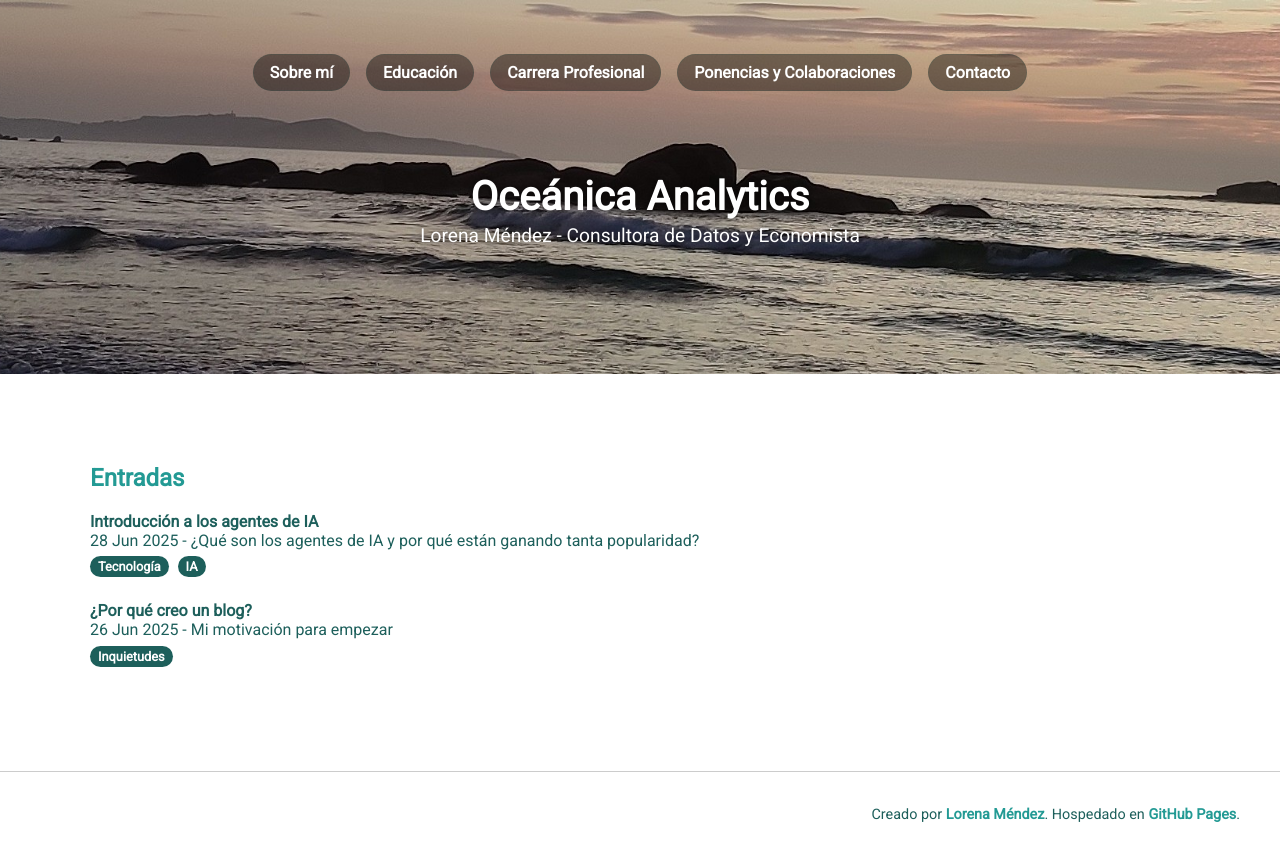
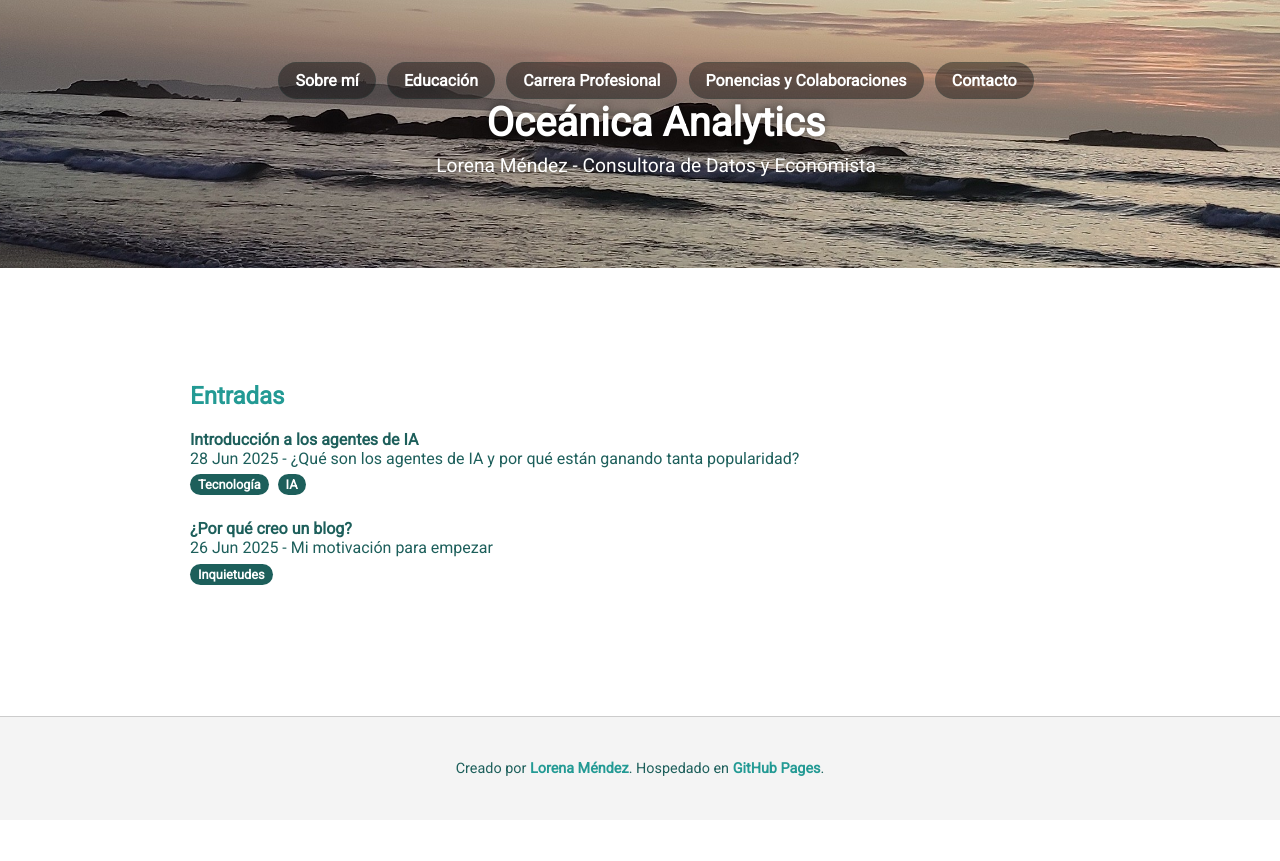
Before and after one commit to lmendezotero/lmendezotero.github.io, a Jekyll site: the page built from index.md, in a window 1280 px wide. Shown: the top 861 px of the page. Built offline with Jekyll 4.4.1, drawn with Linux system fonts in a browser that asks for light colours; the list of posts is cut into pages by our own code.

Commit message:
Update default.html

```diff
--- a/_layouts/default.html
+++ b/_layouts/default.html
@@ -9,35 +9,42 @@
   {% seo %}
 
   <style>
+    body {
+      margin: 0;
+      font-family: 'Roboto', sans-serif;
+    }
+
     .site-header {
       position: relative;
-      height: 350px;
       background-image: url('{{ site.logo | relative_url }}');
       background-size: cover;
       background-position: center;
       background-repeat: no-repeat;
+      padding: 2em 1em 1em;
+      color: white;
+      text-align: center;
+    }
+
+    .header-content {
       display: flex;
       flex-direction: column;
       align-items: center;
-      justify-content: flex-start;
-      padding-top: 1.5em;
-      color: white;
-      text-align: center;
     }
 
     .menu-bajo-cabecera {
       z-index: 2;
       margin-bottom: 1em;
+      order: 1;
     }
 
     .menu-bajo-cabecera ul {
       list-style: none;
       padding: 0;
-      margin: 0;
+      margin: 0 auto;
       display: flex;
       flex-wrap: wrap;
       justify-content: center;
-      gap: 1em;
+      gap: 0.7em;
     }
 
     .menu-bajo-cabecera ul li a {
@@ -49,6 +56,7 @@
       font-weight: 600;
       transition: background-color 0.3s;
       white-space: nowrap;
+      display: inline-block;
     }
 
     .menu-bajo-cabecera ul li a:hover {
@@ -57,11 +65,12 @@
 
     .header-text {
       z-index: 2;
-      margin-top: 1.2em;
+      margin-bottom: 1.5em;
+      order: 2;
     }
 
     .header-text h1 {
-      margin: 0.2em 0 0;
+      margin: 0.2em 0;
       font-size: 2.5em;
       text-shadow: 0 0 8px rgba(0, 0, 0, 0.6);
     }
@@ -72,20 +81,14 @@
       text-shadow: 0 0 6px rgba(0, 0, 0, 0.5);
     }
 
-    /* RESPONSIVE PARA MÓVILES */
+    /* Cambiar orden en móvil */
     @media screen and (max-width: 600px) {
-      .site-header {
-        height: auto;
-        padding: 1.2em 1em;
+      .menu-bajo-cabecera {
+        order: 2;
       }
 
-      .menu-bajo-cabecera ul {
-        flex-direction: column;
-        gap: 0.6em;
-      }
-
-      .menu-bajo-cabecera {
-        margin-bottom: 1.2em;
+      .header-text {
+        order: 1;
       }
 
       .header-text h1 {
@@ -95,13 +98,38 @@
       .header-text p {
         font-size: 1em;
       }
+
+      .menu-bajo-cabecera ul {
+        flex-direction: column;
+        align-items: center;
+        gap: 0.5em;
+      }
+    }
+
+    .container {
+      max-width: 900px;
+      margin: 0 auto;
+      padding: 1.5em;
+    }
+
+    .site-footer {
+      text-align: center;
+      margin-top: 3em;
+      padding: 2em 1em;
+      background-color: #f4f4f4;
+      font-size: 0.9em;
+    }
+
+    .highlight {
+      font-weight: bold;
     }
   </style>
 </head>
 <body>
 
   <header class="site-header">
-    <!-- Menú de navegación -->
+    <div class="header-content">
+      <!-- Menú -->
       <div class="menu-bajo-cabecera">
         <ul>
           <li><a href="{{ '/about' | relative_url }}">Sobre mí</a></li>
@@ -112,14 +140,14 @@
         </ul>
       </div>
 
-    <!-- Título del sitio -->
+      <!-- Título y descripción -->
       <div class="header-text">
         <h1>{{ site.title }}</h1>
         <p>{{ site.description }}</p>
       </div>
+    </div>
   </header>
 
-  <!-- Contenido principal de la página -->
   <div class="container">
     <div class="layout-wrapper">
       <main class="main-content">
```
Lines whose indentation alone changed are shown as unchanged.
